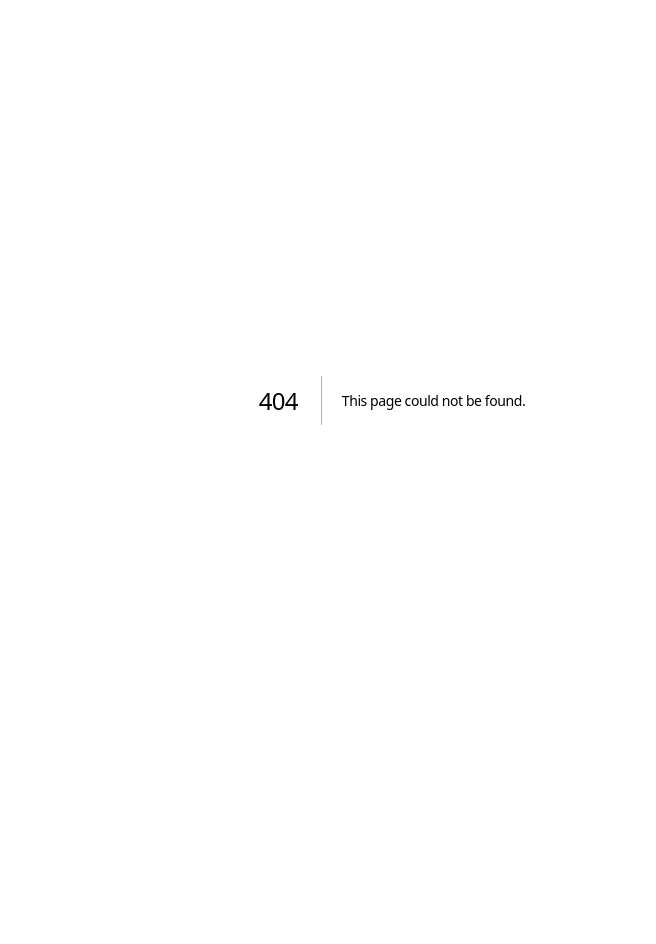
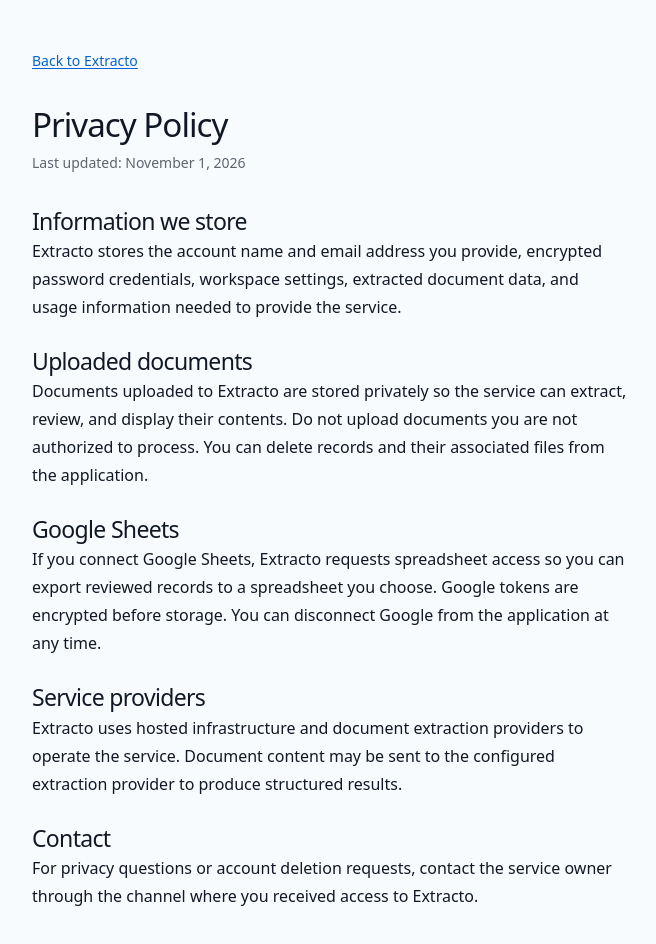
Before and after one commit to swevenxu/extracto, a Next.js app: page /privacy in a window 1280 px wide. Before the commit this address had no page. Shown: the top 944 px of the page, without its empty margins (248-904 px from the left). Before the commit the page ends 800 px from the top, so only its background shows below. Built offline with nearby package versions, Linux system fonts and the light colour scheme.

Commit message:
priv and terms

```diff
--- /dev/null
+++ b/src/app/privacy/page.tsx
@@ -0,0 +1,39 @@
+import Link from "next/link";
+
+export const metadata = {
+  title: "Privacy Policy — Extracto",
+  description: "How Extracto handles account, document, and Google Sheets data.",
+};
+
+export default function PrivacyPage() {
+  return (
+    <main className="mx-auto max-w-3xl px-6 py-12 text-ink">
+      <Link href="/" className="text-sm text-accent underline">Back to Extracto</Link>
+      <h1 className="mt-8 text-3xl font-medium">Privacy Policy</h1>
+      <p className="mt-2 text-sm text-muted">Last updated: November 1, 2026</p>
+
+      <div className="mt-8 grid gap-6 leading-7">
+        <section>
+          <h2 className="text-xl font-medium">Information we store</h2>
+          <p>Extracto stores the account name and email address you provide, encrypted password credentials, workspace settings, extracted document data, and usage information needed to provide the service.</p>
+        </section>
+        <section>
+          <h2 className="text-xl font-medium">Uploaded documents</h2>
+          <p>Documents uploaded to Extracto are stored privately so the service can extract, review, and display their contents. Do not upload documents you are not authorized to process. You can delete records and their associated files from the application.</p>
+        </section>
+        <section>
+          <h2 className="text-xl font-medium">Google Sheets</h2>
+          <p>If you connect Google Sheets, Extracto requests spreadsheet access so you can export reviewed records to a spreadsheet you choose. Google tokens are encrypted before storage. You can disconnect Google from the application at any time.</p>
+        </section>
+        <section>
+          <h2 className="text-xl font-medium">Service providers</h2>
+          <p>Extracto uses hosted infrastructure and document extraction providers to operate the service. Document content may be sent to the configured extraction provider to produce structured results.</p>
+        </section>
+        <section>
+          <h2 className="text-xl font-medium">Contact</h2>
+          <p>For privacy questions or account deletion requests, contact the service owner through the channel where you received access to Extracto.</p>
+        </section>
+      </div>
+    </main>
+  );
+}
--- /dev/null
+++ b/src/app/terms/page.tsx
@@ -0,0 +1,39 @@
+import Link from "next/link";
+
+export const metadata = {
+  title: "Terms of Service — Extracto",
+  description: "Terms for using Extracto.",
+};
+
+export default function TermsPage() {
+  return (
+    <main className="mx-auto max-w-3xl px-6 py-12 text-ink">
+      <Link href="/" className="text-sm text-accent underline">Back to Extracto</Link>
+      <h1 className="mt-8 text-3xl font-medium">Terms of Service</h1>
+      <p className="mt-2 text-sm text-muted">Last updated: November 1, 2026</p>
+
+      <div className="mt-8 grid gap-6 leading-7">
+        <section>
+          <h2 className="text-xl font-medium">Using Extracto</h2>
+          <p>You may use Extracto only for documents and accounts you are authorized to access. You are responsible for keeping your account credentials secure and for reviewing extracted results before relying on them.</p>
+        </section>
+        <section>
+          <h2 className="text-xl font-medium">Automated extraction</h2>
+          <p>Extracto provides automated document extraction as an aid. Results may be incomplete or incorrect, and you must verify them before using them for financial, legal, tax, or business decisions.</p>
+        </section>
+        <section>
+          <h2 className="text-xl font-medium">Prohibited use</h2>
+          <p>You may not use Extracto to upload unlawful content, violate another person&apos;s rights, circumvent access controls, or interfere with the service.</p>
+        </section>
+        <section>
+          <h2 className="text-xl font-medium">Availability</h2>
+          <p>Extracto is provided as available. Features, limits, and supported document types may change as the service develops.</p>
+        </section>
+        <section>
+          <h2 className="text-xl font-medium">Contact</h2>
+          <p>Questions about these terms should be directed to the service owner through the channel where you received access to Extracto.</p>
+        </section>
+      </div>
+    </main>
+  );
+}
```
